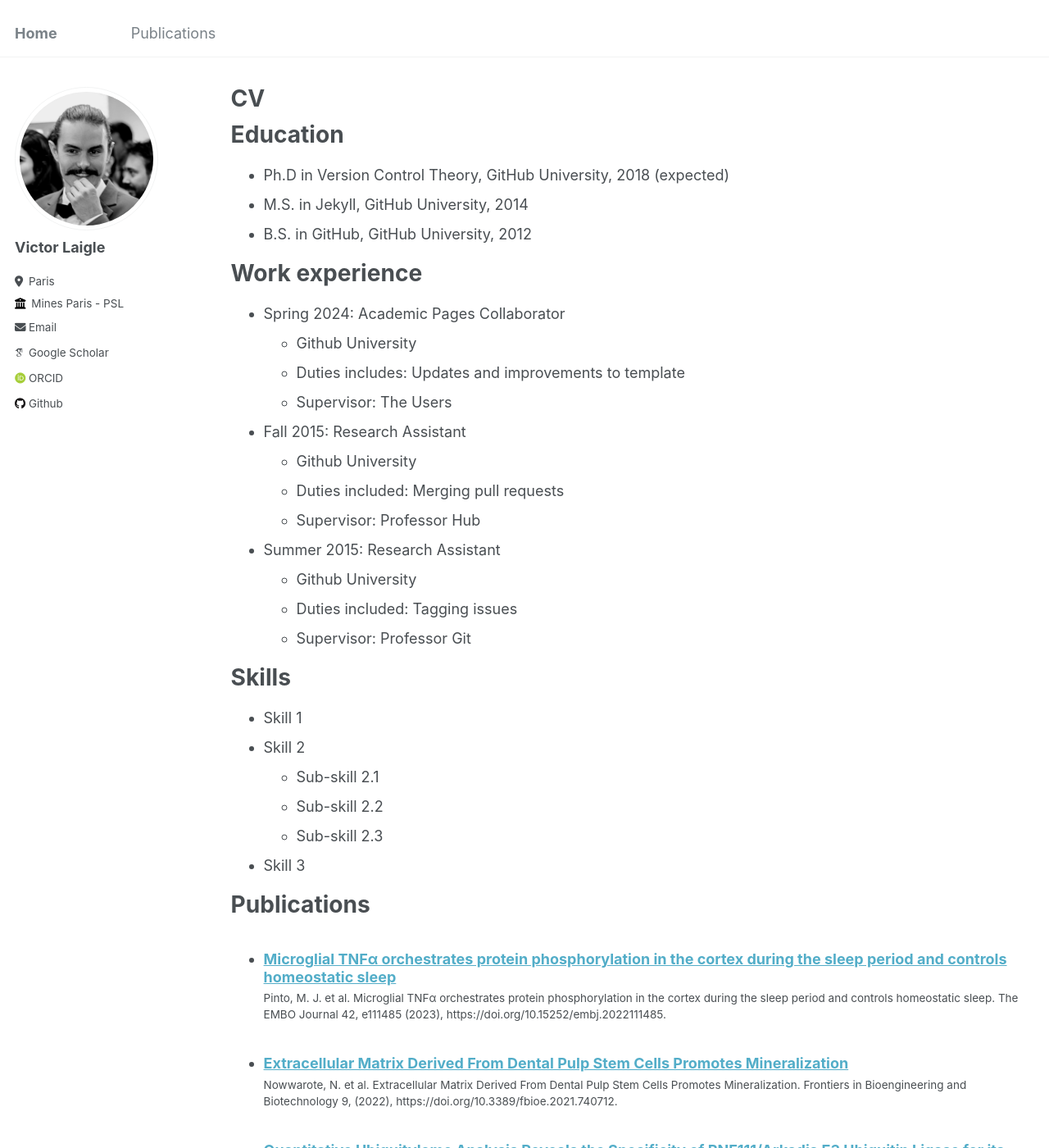
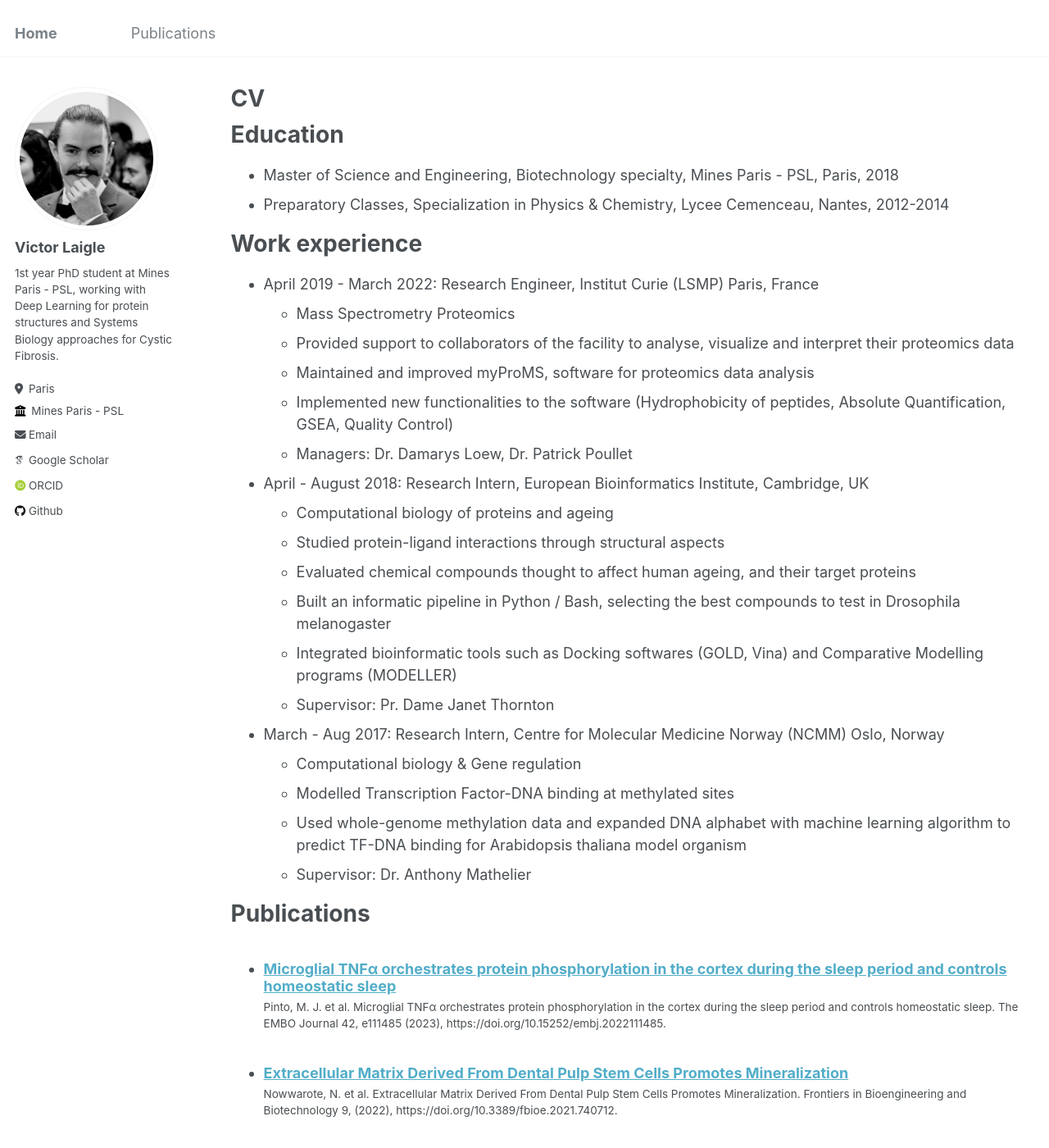
Before and after one commit to eaglev-sci/eaglev-sci.github.io, a Jekyll site: the page built from _pages/cv.md, in a window 1280 px wide and 1400 px high. Shown: the whole window at 82% size. Built offline with Jekyll 4.4.1, drawn with Linux system fonts in a browser that asks for light colours; some web fonts are replaced; some of the changed text lies outside the part shown.

Commit message:
[WIP] Still in progress for about page, research and cv

```diff
--- a/_config.yml
+++ b/_config.yml
@@ -11,7 +11,7 @@ locale                   : "en-US"
 title                    : "Home"
 title_separator          : "-"
 name                     : &name "Victor Laigle"
-description              : &description "PhD student at Mines Paris - PSL"
+description              : &description "Personal website"
 url                      : https://eaglev-sci.github.io # the base hostname & protocol for your site e.g. "https://mmistakes.github.io"
 baseurl                  : "" # the subpath of your site, e.g. "/blog"
 repository               : "eaglev-sci/eaglev-sci.github.io"
@@ -24,7 +24,7 @@ author:
   avatar           : "profile_pic.jpg"
   name             : "Victor Laigle"
   pronouns         : # example: "she/her"
-  bio              : "" # "Short biography for the left-hand sidebar"
+  bio              : "1st year PhD student at Mines Paris - PSL, working with Deep Learning for protein structures and Systems Biology approaches for Cystic Fibrosis." # "Short biography for the left-hand sidebar"
   location         : "Paris"
   employer         : "Mines Paris - PSL"
   uri              : # URL
@@ -281,7 +281,7 @@ sass:
 permalink: /:categories/:title/
 # paginate: 5 # amount of posts to show
 # paginate_path: /page:num/
-timezone: America/Los_Angeles # http://en.wikipedia.org/wiki/List_of_tz_database_time_zones
+timezone: Europe/Paris # http://en.wikipedia.org/wiki/List_of_tz_database_time_zones
 
 
 # Plugins
--- a/_data/navigation.yml
+++ b/_data/navigation.yml
@@ -1,5 +1,8 @@
 # main links links
 main:
+  # - title: "Research"
+  #   url: /research/
+
   - title: "Publications"
     url: /publications/
 
--- a/_pages/cv.md
+++ b/_pages/cv.md
@@ -11,27 +11,33 @@ redirect_from:
 
 Education
 ======
-* Ph.D in Version Control Theory, GitHub University, 2018 (expected)
-* M.S. in Jekyll, GitHub University, 2014
-* B.S. in GitHub, GitHub University, 2012
+* Master of Science and Engineering, Biotechnology specialty, Mines Paris - PSL, Paris, 2018
+* Preparatory Classes, Specialization in Physics & Chemistry, Lycee Cemenceau, Nantes, 2012-2014
 
 Work experience
 ======
-* Spring 2024: Academic Pages Collaborator
-  * Github University
-  * Duties includes: Updates and improvements to template
-  * Supervisor: The Users
+* April 2019 - March 2022: Research Engineer, Institut Curie (LSMP) Paris, France
+  * Mass Spectrometry Proteomics
+  * Provided support to collaborators of the facility to analyse, visualize and interpret their proteomics data
+  * Maintained and improved myProMS, software for proteomics data analysis
+  * Implemented new functionalities to the software (Hydrophobicity of peptides, Absolute Quantification, GSEA, Quality Control)
+  * Managers: Dr. Damarys Loew, Dr. Patrick Poullet
 
-* Fall 2015: Research Assistant
-  * Github University
-  * Duties included: Merging pull requests
-  * Supervisor: Professor Hub
+* April - August 2018: Research Intern, European Bioinformatics Institute, Cambridge, UK
+  * Computational biology of proteins and ageing
+  * Studied protein-ligand interactions through structural aspects
+  * Evaluated chemical compounds thought to affect human ageing, and their target proteins
+  * Built an informatic pipeline in Python / Bash, selecting the best compounds to test in Drosophila melanogaster
+  * Integrated bioinformatic tools such as Docking softwares (GOLD, Vina) and Comparative Modelling programs (MODELLER)
+  * Supervisor: Pr. Dame Janet Thornton
 
-* Summer 2015: Research Assistant
-  * Github University
-  * Duties included: Tagging issues
-  * Supervisor: Professor Git
+* March - Aug 2017: Research Intern, Centre for Molecular Medicine Norway (NCMM) Oslo, Norway
+  * Computational biology & Gene regulation
+  * Modelled Transcription Factor-DNA binding at methylated sites
+  * Used whole-genome methylation data and expanded DNA alphabet with machine learning algorithm to predict TF-DNA binding for Arabidopsis thaliana model organism
+  * Supervisor: Dr. Anthony Mathelier
 
+<!--
 Skills
 ======
 * Skill 1
@@ -40,6 +46,7 @@ Skills
   * Sub-skill 2.2
   * Sub-skill 2.3
 * Skill 3
+-->
 
 Publications
 ======
@@ -47,6 +54,7 @@ Publications
     {% include archive-single-cv.html %}
   {% endfor %}</ul>
 
+<!--
 Talks
 ======
   <ul>{% for post in site.talks reversed %}
@@ -62,3 +70,4 @@ Teaching
 Service and leadership
 ======
 * Currently signed in to 43 different slack teams
+-->
```
Also changed, not shown: _pages/about.md (+9 -9 lines), _pages/research.md (added, +35 -0 lines).
